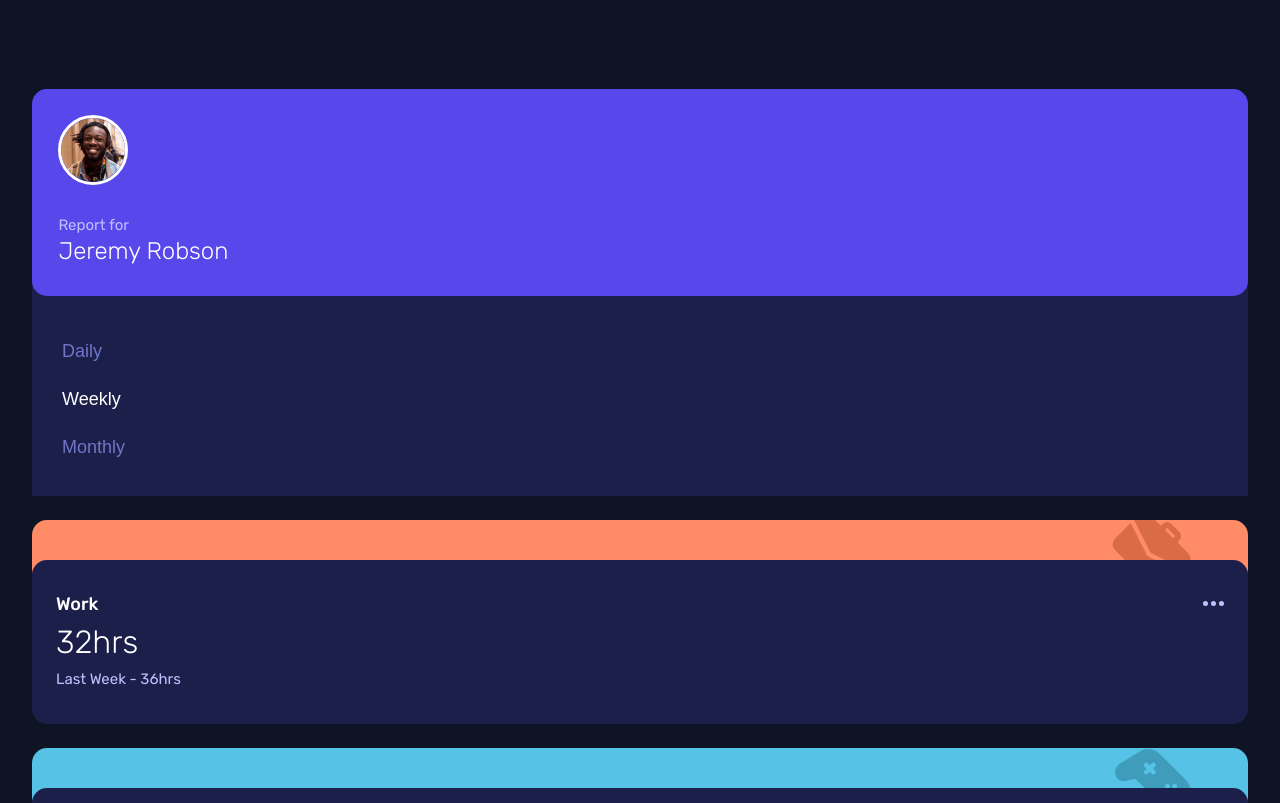
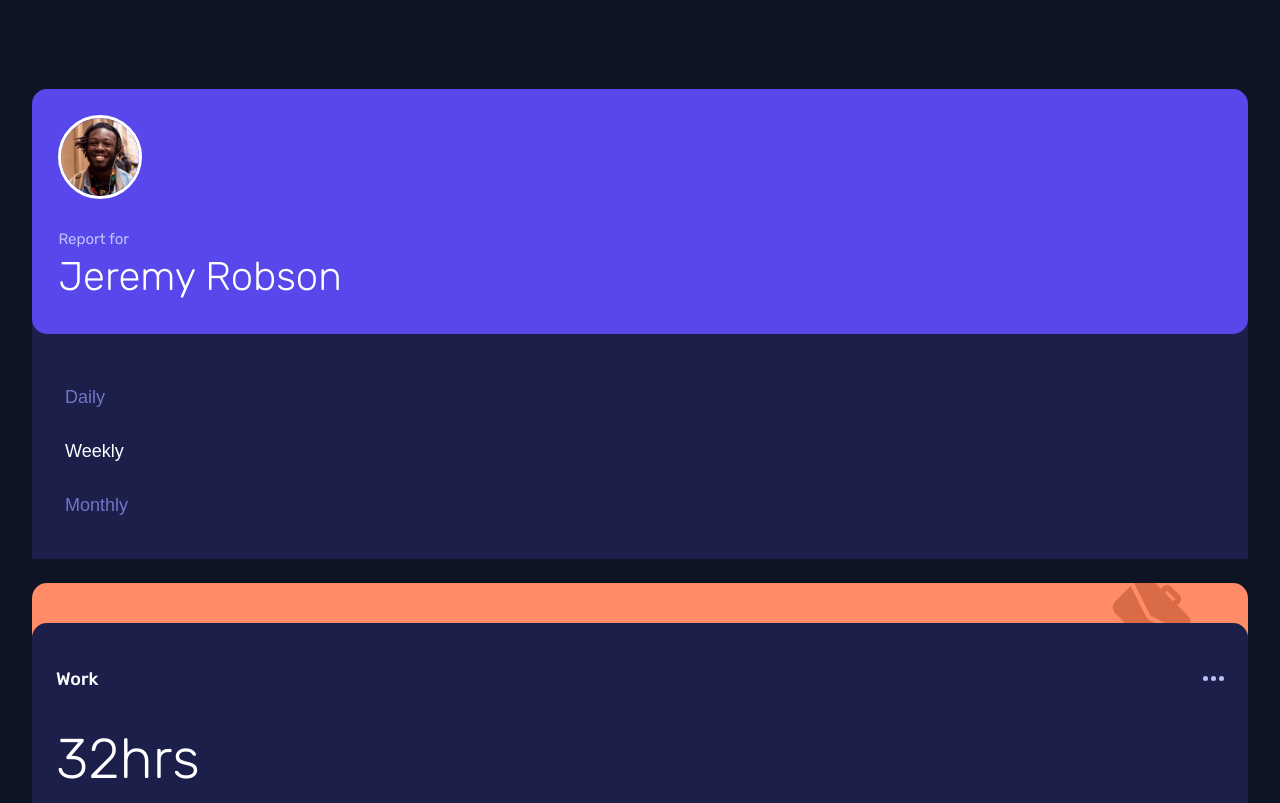
Before and after one commit to nicm42/time-tracking-dashboard, a website built with Vite: page index.html in a window 1280 px wide. Shown: the top 803 px of the page. Built offline with nearby package versions, Linux system fonts and the light colour scheme.

Commit message:
Resized everything for desktop

```diff
--- a/src/_heading.scss
+++ b/src/_heading.scss
@@ -20,6 +20,10 @@
     width: 4em;
     border: 3px solid white;
     border-radius: 50%;
+
+    @include breakpoints.breakpoint-up(large) {
+      width: 4.875em;
+    }
   }
 
   &__header {
@@ -36,6 +40,10 @@
     font-weight: 300;
     line-height: 1.5;
     color: white;
+
+    @include breakpoints.breakpoint-up(large) {
+      font-size: 2.5rem;
+    }
   }
 
   &__timesection {
@@ -43,6 +51,7 @@
     padding: 1.5em;
     padding-block-start: 3em;
     background-color: var(--dark-blue);
+    font-size: 1.125em;
   }
 
   &__times {
--- a/src/_stats.scss
+++ b/src/_stats.scss
@@ -17,11 +17,13 @@
   border-radius: 0.9375rem;
 
   @include breakpoints.breakpoint-up(large) {
-    grid-template-rows: repeat(3, 1fr);
+    grid-template-rows: 1fr 0.15fr 1fr 1fr;
     grid-template-areas:
       'title dots'
+      '. . '
       'number number'
       'previous previous';
+    gap: 0.5em;
   }
 
   &::before {
@@ -51,6 +53,10 @@
     grid-area: number;
     font-size: 2rem;
     font-weight: 300;
+
+    @include breakpoints.breakpoint-up(large) {
+      font-size: 3.5em;
+    }
   }
 
   &__previous {
```
